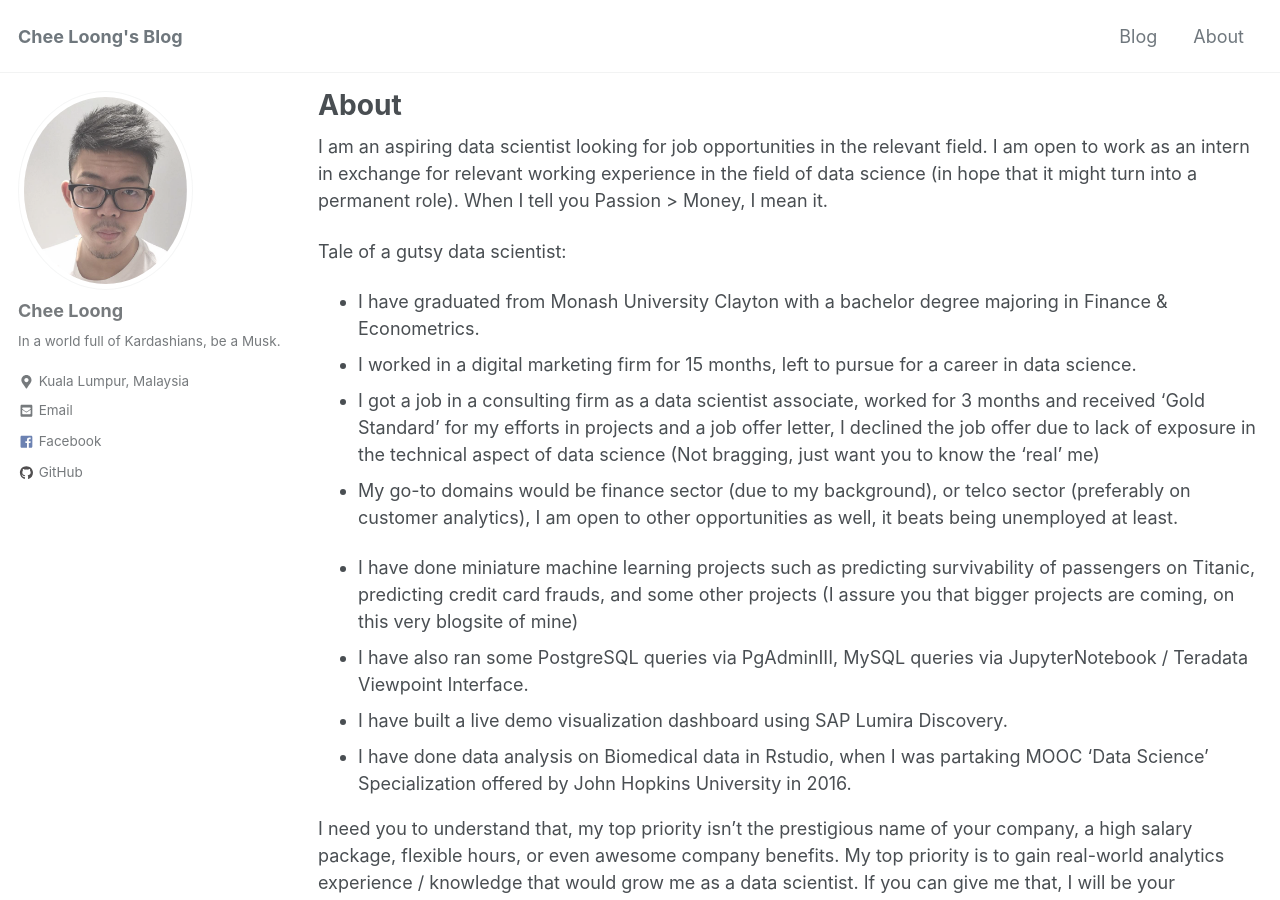
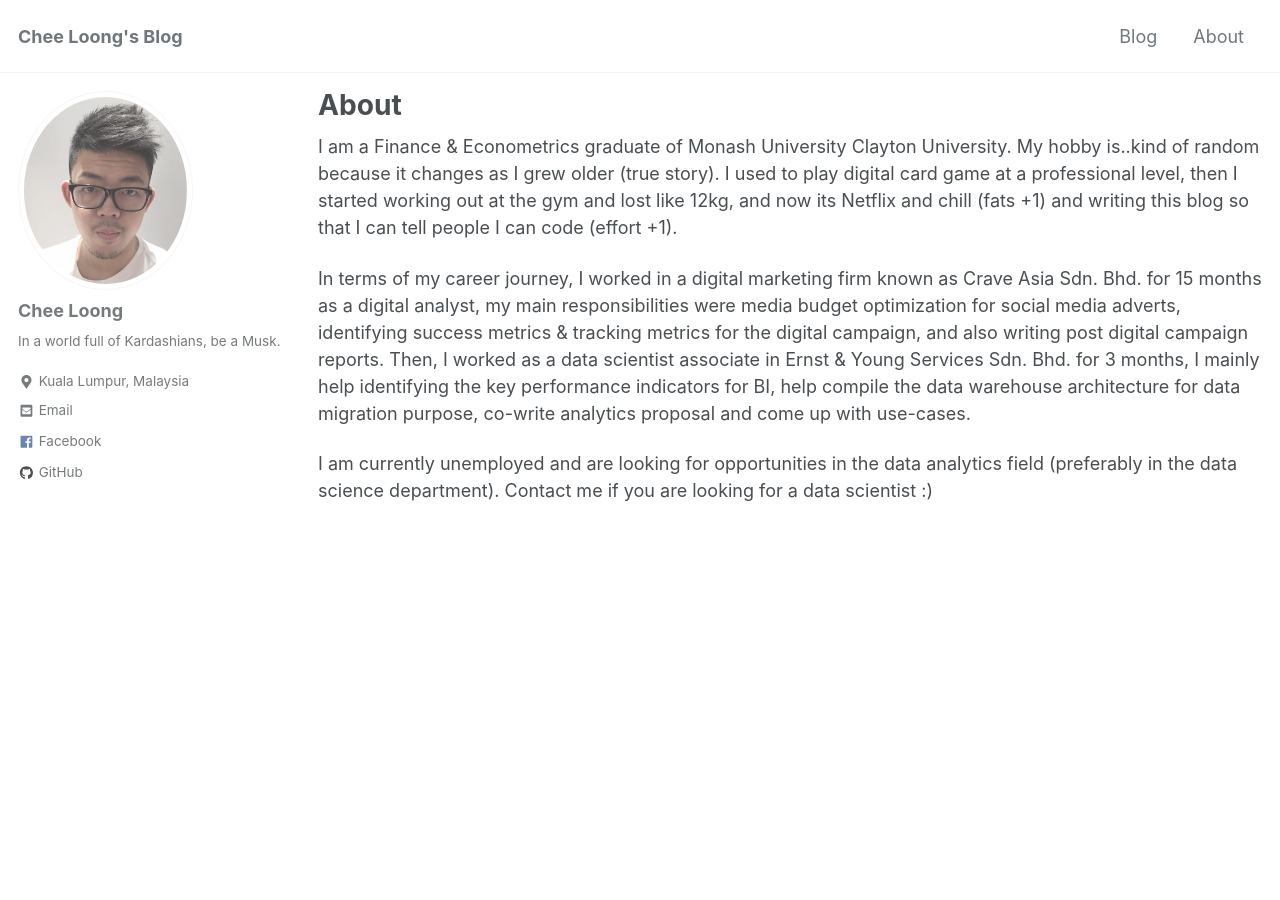
Before and after one commit to CheeLoong/CheeLoong.github.io, a Jekyll site: the page built from _pages/about.md, in a window 1280 px wide and 900 px high. Built offline with Jekyll 4.4.1, drawn with Linux system fonts in a browser that asks for light colours; cached includes are drawn as plain includes; some of the changed text lies outside the part shown.

Commit message:
new about

```diff
--- a/_pages/about.md
+++ b/_pages/about.md
@@ -6,19 +6,8 @@ header:
 image: "/assets/images/lofi-banner.jpg"
 ---
 
-I am an aspiring data scientist looking for job opportunities in the relevant field. I am open to work as an intern in exchange for relevant working experience in the field of data science (in hope that it might turn into a permanent role). When I tell you Passion > Money, I mean it.
+I am a Finance & Econometrics graduate of Monash University Clayton University. My hobby is..kind of random because it changes as I grew older (true story). I used to play digital card game at a professional level, then I started working out at the gym and lost like 12kg, and now its Netflix and chill (fats +1) and writing this blog so that I can tell people I can code (effort +1).
 
-Tale of a gutsy data scientist:
-- I have graduated from Monash University Clayton with a bachelor degree majoring in Finance & Econometrics.
-- I worked in a digital marketing firm for 15 months, left to pursue for a career in data science.
-- I got a job in a consulting firm as a data scientist associate, worked for 3 months and received 'Gold Standard' for my efforts in projects and a job offer letter, I declined the job offer due to lack of exposure in the technical aspect of data science (Not bragging, just want you to know the 'real' me)
-- My go-to domains would be finance sector (due to my background), or telco sector (preferably on customer analytics), I am open to other opportunities as well, it beats being unemployed at least.
+In terms of my career journey, I worked in a digital marketing firm known as Crave Asia Sdn. Bhd. for 15 months as a digital analyst, my main responsibilities were media budget optimization for social media adverts, identifying success metrics & tracking metrics for the digital campaign, and also writing post digital campaign reports. Then, I worked as a data scientist associate in Ernst & Young Services Sdn. Bhd. for 3 months, I mainly help identifying the key performance indicators for BI, help compile the data warehouse architecture for data migration purpose, co-write analytics proposal and come up with use-cases.
 
-- I have done miniature machine learning projects such as predicting survivability of passengers on Titanic, predicting credit card frauds, and some other projects (I assure you that bigger projects are coming, on this very blogsite of mine)
-- I have also ran some PostgreSQL queries via PgAdminIII, MySQL queries via JupyterNotebook / Teradata Viewpoint Interface.
-- I have built a live demo visualization dashboard using SAP Lumira Discovery.
-- I have done data analysis on Biomedical data in Rstudio, when I was partaking MOOC 'Data Science' Specialization offered by John Hopkins University in 2016.
-
-I need you to understand that, my top priority isn't the prestigious name of your company, a high salary package, flexible hours, or even awesome company benefits. My top priority is to gain real-world analytics experience / knowledge that would grow me as a data scientist. If you can give me that, I will be your employee of the year, no kidding.
-
-tl;dr: I am an awesome individual with superb qualities, hire me, call 016-2179937.
+I am currently unemployed and are looking for opportunities in the data analytics field (preferably in the data science department). Contact me if you are looking for a data scientist :)
```
Also changed, not shown: 1 other file.
